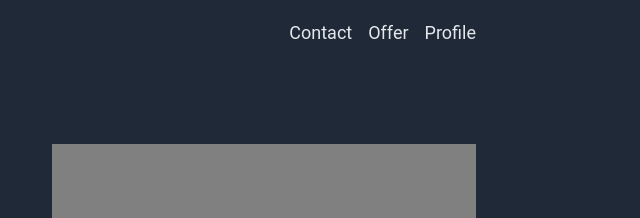
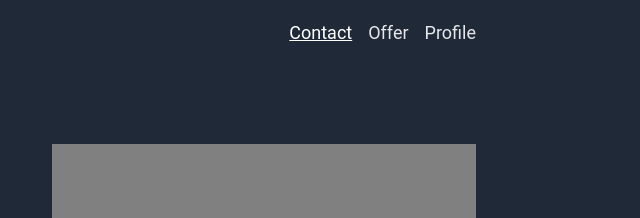
Before and after one commit to froter1/odin-landing-page, a plain HTML site: page index.html in a window 1280 px wide. In both pictures the pointer is over the link "Contact". Shown: the top 218 px of the page, 612-1252 px from the left. Drawn offline with Linux system fonts and the light colour scheme.

Commit message:
Add hover on nav links

```diff
--- a/styles.css
+++ b/styles.css
@@ -56,6 +56,11 @@ a, a:visited, a:hover, a:active {
     text-decoration: none;
     font-size: 18px;
     color: #E5E7EB;
+}
+
+a:hover {
+    color: white;
+    text-decoration: underline;
 }
 
 main {
```
